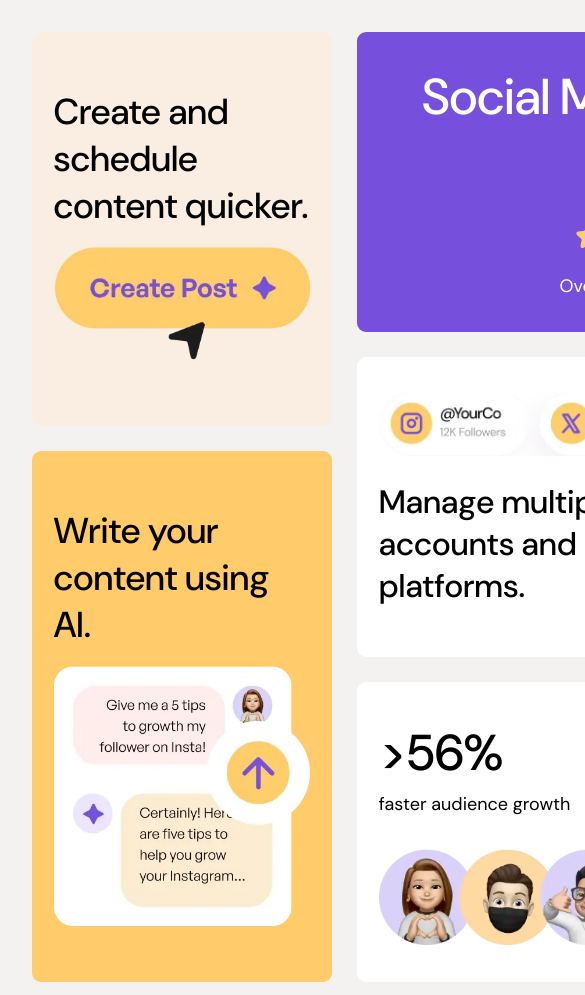
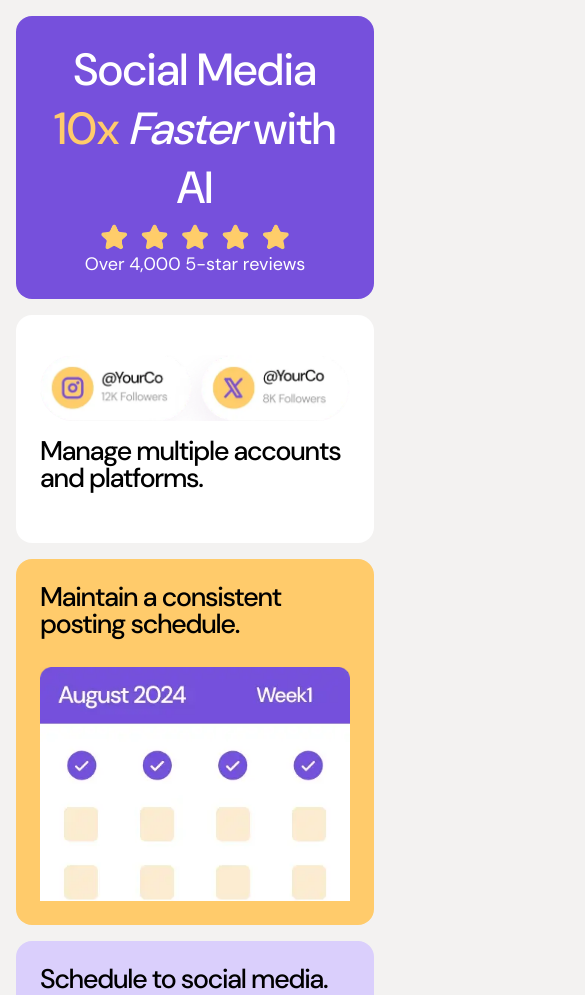
Before and after one commit to slippyishappy/bento-grid, a plain HTML site: page index.html in a window 390 px wide. Shown: the top 995 px of the page, 585 px wide, since content can reach past the window. Drawn offline with Linux system fonts and the light colour scheme.

Commit message:
Added mobile layout

```diff
--- a/index.html
+++ b/index.html
@@ -13,7 +13,7 @@
 
   <div class="container">
     <div class="hero-card">
-      <h1>Social Media <span class="text-yellow">10x</span> Faster with AI</h1>
+      <h1>Social Media <span class="text-yellow">10x</span> <span class="italic">Faster</span> with AI</h1>
       <img src="assets/images/illustration-five-stars.webp">
       <p>Over 4,000 5-star reviews</p>
     </div>
@@ -49,7 +49,7 @@
 
     <div class="left-side">
       <div class="quick-create">
-        <h2>Create and schedule content quicker.</h2>
+        <h2>Create and schedule content <span class="italic purple">quicker</span>.</h2>
         <img src="assets/images/illustration-create-post.webp">
       </div>
 
--- a/styles.css
+++ b/styles.css
@@ -5,7 +5,7 @@
 
 :root {
     --light-purple: hsl(254, 88%, 90%);
-    --dark-purple:  hsl(256, 67%, 59%);
+    --dark-purple: hsl(256, 67%, 59%);
     --light-yellow: hsl(31, 66%, 93%);
     --dark-yellow: hsl(39, 100%, 71%);
     --white: hsl(0, 0%, 100%);
@@ -18,50 +18,72 @@ body {
     font-size: 18px;
     background-color: var(--bg);
     margin: 0;
-    padding: 2rem;
+    padding: 1.92rem;
     min-height: 100vh;
     display: grid;
     place-items: center;
 }
 
 h1 {
-    font-size: 2.8em;
+    font-size: 3.2em;
     margin: 0 0 0.1em 0;
     font-weight: 500;
 }
 
 h2 {
+    font-size: 2.69em;
+    margin: 0 0 0.5em 0;
+    font-weight: 500;
+    letter-spacing: -0.04em;
+    line-height: 1;
+}
+
+h3 {
     font-size: 2em;
     margin: 0 0 0.5em 0;
     font-weight: 500;
-}
-
-h3 {
-    font-size: 1.8em;
-    margin: 0 0 0.5em 0;
-    font-weight: 500;
+    letter-spacing: -0.045em;
+    line-height: 1;
 }
 
 p {
     margin: 0;
-    line-height: 1.5;
+    line-height: 1.2;
 }
 
 .container {
     display: grid;
-    grid-template-areas:
-    "left-side hero-card hero-card schedule-timing"
-    "left-side manage-accounts posting-schedule schedule-timing"
-    "left-side growth-stats follower-growth follower-growth";
-    grid-template-columns: 300px 300px 300px 300px;
-    grid-template-rows: 300px 300px 300px 300px;
     gap: 1.4em;
     max-width: 1200px;
     margin: 0 auto;
 }
 
+/* Desktop Layout */
+@media (min-width: 1024px) {
+    body {
+        padding: 1.92rem;
+        display: grid;
+        place-items: center;
+    }
+
+    .container {
+        grid-template-areas:
+            "left-side hero-card hero-card schedule-timing"
+            "left-side manage-accounts posting-schedule schedule-timing"
+            "left-side growth-stats follower-growth follower-growth";
+        grid-template-columns: repeat(4, 300px);
+        grid-template-rows: repeat(3, 300px);
+        gap: 1.4em;
+        max-width: 1200px;
+    }
+
+    .container > * {
+        padding: 2em;
+    }
+}
+
+
 .container > * {
-    padding: 1.2em;
     border-radius: 0.5em;
     display: flex;
     flex-direction: column;
@@ -82,6 +104,7 @@ p {
 
 .quick-create {
     background-color: var(--light-yellow);
+    justify-content: center;
 }
 
 .quick-create img {
@@ -102,6 +125,7 @@ p {
 
 .ai-writing {
     background-color: var(--dark-yellow);
+    justify-content: space-around;
 }
 
 .ai-writing img {
@@ -125,7 +149,6 @@ p {
     display: flex;
     flex-direction: column;
     align-items: center;
-    justify-content: center;
 }
 
 .manage-accounts {
@@ -178,3 +201,89 @@ p {
 .text-yellow {
     color: var(--dark-yellow);
 }
+
+.italic {
+    font-style: italic;
+}
+
+.purple {
+    color: var(--dark-purple);
+}
+
+@media (max-width: 767px) {
+    body {
+        padding: 1rem;
+        display: block;
+    }
+
+    .container {
+        grid-template-columns: 1fr;
+        width: 100%;
+        max-width: 400px;
+        margin: 0 auto;
+        gap: 1rem;
+        grid-template-areas:
+            "hero-card"
+            "manage-accounts"
+            "posting-schedule"
+            "schedule-timing"
+            "follower-growth"
+            "growth-stats"
+            "quick-create"
+            "ai-writing";
+    }
+
+    .left-side {
+        display: contents;
+    }
+
+    h1 {
+        font-size: 2.5em;
+    }
+
+    h2 {
+        font-size: 2em;
+    }
+
+    h3 {
+        font-size: 1.5em;
+    }
+
+    .container > * {
+        padding: 1.5rem;
+        min-height: 180px;
+        border-radius: 1rem;
+        align-items: flex-start;
+        justify-content: flex-start;
+    }
+
+    .hero-card {
+        align-items: center;
+        justify-content: center;
+    }
+
+    .schedule-timing img,
+    .manage-accounts img {
+        width: 100%;
+        margin: 1rem 0;
+        position: static;
+    }
+
+    .follower-growth {
+        flex-direction: column;
+    }
+
+    .follower-growth img {
+        width: 100%;
+        margin-top: 1rem;
+    }
+
+    .quick-create img,
+    .ai-writing img,
+    .posting-schedule img,
+    .growth-stats img {
+        width: 100%;
+        margin-top: 1rem;
+        position: static;
+    }
+}
```
